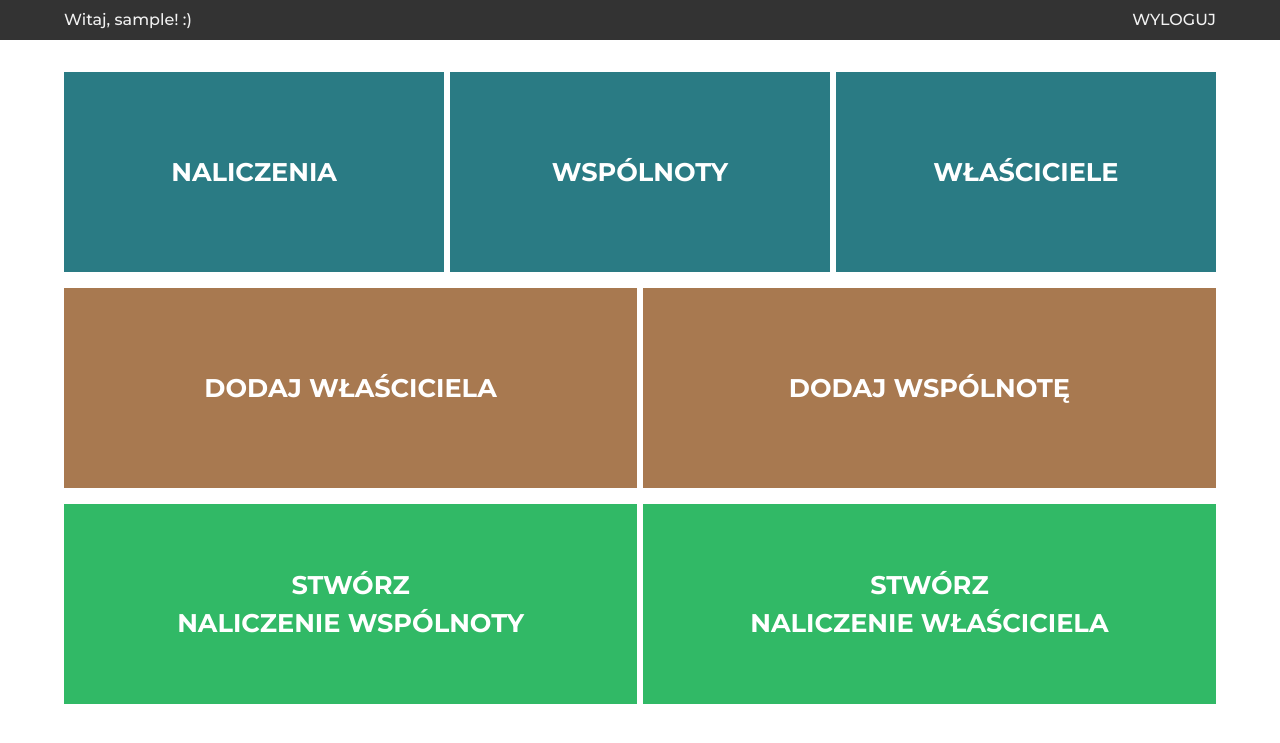
After one commit to pioziela/czynsze_public, a Django app: page /index/ in a window 1280 px wide. The commit adds this page. Shown: the top 743 px of the page. Run offline with Django 3.2, Linux system fonts and the light colour scheme; the visitor is signed in with stand-in values (Sample User, id 1); some libraries are stand-ins or nearby versions.

Commit message:
main page template with block tag

```diff
--- /dev/null
+++ b/create_pdf_documents/urls.py
@@ -0,0 +1,6 @@
+from django.urls import path
+from create_pdf_documents.views import index
+
+urlpatterns = [
+    path('index/', index),
+]
--- a/create_pdf_documents/views.py
+++ b/create_pdf_documents/views.py
@@ -1,6 +1,13 @@
 from django.contrib.auth.views import LoginView
 from .forms import CustomAuthenticationForm
+from django.contrib.auth.decorators import login_required
+from django.shortcuts import render
 
 
 class CustomLoginView(LoginView):
     authentication_form = CustomAuthenticationForm
+
+
+@login_required
+def index(request):
+    return render(request, 'index.html')
--- a/naliczenia_czynszow/settings.py
+++ b/naliczenia_czynszow/settings.py
@@ -124,5 +124,7 @@ STATIC_URL = '/static/'
 STATICFILES_DIRS = ('%s/static/'% (BASE_DIR),)
 
 LOGIN_URL = 'login'
+LOGIN_REDIRECT_URL = '/index/'
+LOGOUT_REDIRECT_URL = 'login'
 
 CRISPY_TEMPLATE_PACK = 'bootstrap4'
--- a/naliczenia_czynszow/urls.py
+++ b/naliczenia_czynszow/urls.py
@@ -1,8 +1,12 @@
 from django.contrib import admin
 from django.urls import path
+from django.urls import include
+from django.contrib.auth import views as auth_views
 from create_pdf_documents.views import CustomLoginView
 
 urlpatterns = [
     path('admin/', admin.site.urls),
+    path('', include('create_pdf_documents.urls')),
     path('login/', CustomLoginView.as_view(), name='login'),
+    path('logout/', auth_views.LogoutView.as_view(), name='logout'),
 ]
--- /dev/null
+++ b/static/css/index.css
@@ -0,0 +1,160 @@
+body {
+    background-color: white;
+    font-family: 'Montserrat', sans-serif;
+}
+
+.topnav {
+    height: 5vh;
+    overflow: hidden;
+    background-color: #333;
+    color: white;
+    line-height: 5vh;
+    font-weight: 500;
+    font-size: 2vh;
+}
+
+.topnav-right a{
+    color: #f2f2f2;
+    text-decoration: none;
+    text-align: center;
+}
+
+.topnav div.powitanie {
+    float: left;
+    color: #f2f2f2;
+    text-align: center;
+    margin-left: 5vw;
+    text-decoration: none;
+    text-align: center;
+}
+
+.topnav a:hover {
+    background-color: #ddd;
+    color: black;
+}
+
+a.stretched-link {
+    border:0px;
+}
+
+.topnav-right {
+    height: 100%;
+    float: right;
+    margin-right: 5vw;
+    display: flex;
+}
+
+.button {
+    margin: 0;
+    padding: 0;
+    border: none;
+    color: white;
+    text-align: center;
+    text-decoration: none;
+    display: inline-block;
+    font-size: 2vw;
+    cursor: pointer;
+    font-weight: bold;
+}
+
+div.level1 {
+    margin: auto;
+    margin-top: 4vh;
+    height: 25vh;
+    width: 90vw;
+}
+
+div.level2 {
+    margin: auto;
+    margin-top: 2vh;
+    height: 25vh;
+    width: 90vw;
+}
+
+div.level3 {
+    margin: auto;
+    margin-top: 2vh;
+    height: 25vh;
+    width: 90vw;
+}
+
+.button1 {
+    width: 33%;
+    height: 25vh;
+    background-color: #2A7B84;
+    margin: 0;
+    padding: 0;
+    border: 0;
+    margin-right: 0.5%;
+}
+
+.button4 {
+    width: 33%;
+    height: 25vh;
+    background-color: #2A7B84;
+    margin: 0;
+    padding: 0;
+    border: 0;
+}
+
+.button2 {
+    width: 49.75%;
+    height: 25vh;
+    background-color: #A87950;
+    margin: 0;
+    padding: 0;
+    border: 0;
+    margin-right: 0.5%;
+}
+
+.button5 {
+    width: 49.75%;
+    height: 25vh;
+    background-color: #A87950;
+    margin: 0;
+    padding: 0;
+    border: 0;
+}
+
+.button3 {
+    width: 49.75%;
+    height: 25vh;
+    background-color: #31B966;
+    margin: 0;
+    padding: 0;
+    border: 0;
+    margin-right: 0.5%;
+}
+
+.button6 {
+    width: 49.75%;
+    height: 25vh;
+    background-color: #31B966;
+    margin: 0;
+    padding: 0;
+    border: 0;
+}
+
+.button1:hover {
+    background-color: #044951;
+}
+
+.button4:hover {
+    background-color: #044951;
+}
+
+.button2:hover {
+    background-color: #6F390B;
+}
+
+.button5:hover {
+    background-color: #6F390B;
+}
+
+.button3:hover {
+    background-color: #067B34;
+}
+
+.button6:hover {
+    background-color: #067B34;
+}
--- /dev/null
+++ b/templates/index.html
@@ -0,0 +1,34 @@
+{% extends 'main_template.html' %}
+
+{% load static %}
+
+{% block css %} <link rel="stylesheet" type="text/css" href="{% static '/css/index.css' %}"> {% endblock %}
+
+{% block title %} Strona Główna - Naliczenia {% endblock %}
+
+{% block body %}
+
+<div class="topnav">
+    <div class="powitanie">
+        Witaj, {{user.username}}! :)
+    </div>
+    <div class="topnav-right">
+        <a href="{% url 'logout' %}">
+            WYLOGUJ
+        </a>
+    </div>
+</div>
+
+<div class="level1">
+    <a href="/naliczenia/"><button class="button button1">NALICZENIA</button></a><a href="/wspolnoty/"><button class="button button1">WSPÓLNOTY</button></a><a href="/wlasciciele/"><button class="button button4">WŁAŚCICIELE</button></a>
+</div>
+
+<div class="level2">
+    <a href="/nowy_wlasciciel/"><button class="button button2">DODAJ WŁAŚCICIELA</button></a><a href="/nowa_wspolnota/"><button class="button button5">DODAJ WSPÓLNOTĘ</button></a>
+</div>
+
+<div class="level3">
+    <a href="/nowe_naliczenie_wspolnota/"><button class="button button3">STWÓRZ<br>NALICZENIE WSPÓLNOTY</button></a><a href="/nowe_naliczenie_wlasciciela/"><button class="button button6">STWÓRZ<br>NALICZENIE WŁAŚCICIELA</button></a>
+</div>
+
+{% endblock %}
--- /dev/null
+++ b/templates/main_template.html
@@ -0,0 +1,24 @@
+{% load bootstrap %}
+<!DOCTYPE html>
+<html lang="en">
+<head>
+    <meta charset="UTF-8">
+
+    <link rel="stylesheet" href="https://stackpath.bootstrapcdn.com/bootstrap/4.3.1/css/bootstrap.min.css" integrity="sha384-ggOyR0iXCbMQv3Xipma34MD+dH/1fQ784/j6cY/iJTQUOhcWr7x9JvoRxT2MZw1T" crossorigin="anonymous">
+    <link href="https://fonts.googleapis.com/css2?family=Montserrat:wght@300;500;700&display=swap" rel="stylesheet">
+    <link rel="stylesheet" href="https://cdnjs.cloudflare.com/ajax/libs/font-awesome/4.7.0/css/font-awesome.min.css">
+
+    <script src="https://code.jquery.com/jquery-3.3.1.slim.min.js" integrity="sha384-q8i/X+965DzO0rT7abK41JStQIAqVgRVzpbzo5smXKp4YfRvH+8abtTE1Pi6jizo" crossorigin="anonymous"></script>
+    <script src="https://cdnjs.cloudflare.com/ajax/libs/popper.js/1.14.7/umd/popper.min.js" integrity="sha384-UO2eT0CpHqdSJQ6hJty5KVphtPhzWj9WO1clHTMGa3JDZwrnQq4sF86dIHNDz0W1" crossorigin="anonymous"></script>
+    <script src="https://stackpath.bootstrapcdn.com/bootstrap/4.3.1/js/bootstrap.min.js" integrity="sha384-JjSmVgyd0p3pXB1rRibZUAYoIIy6OrQ6VrjIEaFf/nJGzIxFDsf4x0xIM+B07jRM" crossorigin="anonymous"></script>
+
+    {% block css %}  {% endblock %}
+
+    <title>{% block title %} {% endblock %}</title>
+
+</head>
+  <body>
+    {% block body %} {% endblock %}
+  </body>
+
+</html>
```
Also changed, not shown: templates/registration/login.html (+6 -21 lines), templates/registration/main_login.html (added, +23 -0 lines).
